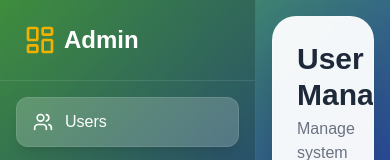
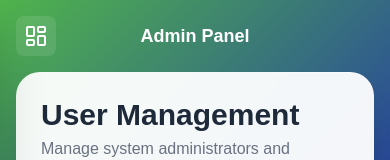
Before and after one commit to kanishka-gunatunga/slt-raffle-draw-frontend, a Next.js app: page /admin/users in a window 390 px wide. Shown: the top 160 px of the page. Built offline with nearby package versions, Linux system fonts and the light colour scheme; no server answers; sample sign-in values are in the browser's storage.

Commit message:
fixed responsive

```diff
--- a/src/app/admin/events/[id]/page.tsx
+++ b/src/app/admin/events/[id]/page.tsx
@@ -228,9 +228,9 @@ export default function EventDetailsPage() {
                 </Link>
             </header>
 
-            <div className="flex-1 min-h-0 grid grid-cols-1 lg:grid-cols-2 gap-8">
+            <div className="flex-1 min-h-0 grid grid-cols-1 lg:grid-cols-2 gap-8 lg:overflow-hidden overflow-y-auto lg:overflow-y-visible">
                 {/* LEFT COLUMN: CONFIG & RESULTS */}
-                <div className="flex flex-col gap-8 h-full overflow-y-auto pr-2 custom-scrollbar">
+                <div className="flex flex-col gap-8 lg:h-full lg:overflow-y-auto pr-2 custom-scrollbar">
                     {/* GIFTS MANAGEMENT */}
                     <section>
                         <div className="flex justify-between items-center mb-6">
@@ -347,7 +347,7 @@ export default function EventDetailsPage() {
                 </div>
 
                 {/* RIGHT COLUMN: PARTICIPATION (ATTENDANCE) */}
-                <section className="h-full flex flex-col min-h-0">
+                <section className="lg:h-full flex flex-col min-h-[500px] lg:min-h-0">
                     <div className="flex justify-between items-center mb-6 shrink-0">
                         <h2 className="text-2xl font-bold text-gray-800 flex items-center gap-2" style={{ fontFamily: "Arial, sans-serif" }}>
                             Participation
--- a/src/app/admin/layout.tsx
+++ b/src/app/admin/layout.tsx
@@ -31,18 +31,19 @@ export default function AdminLayout({ children }: { children: React.ReactNode })
     const isActive = (path: string) => pathname.startsWith(path);
     const isLoginPage = pathname === '/admin/login';
 
+    const [isMobileMenuOpen, setIsMobileMenuOpen] = useState(false);
+
+    // Close mobile menu on path change
+    useEffect(() => {
+        setIsMobileMenuOpen(false);
+    }, [pathname]);
+
     if (isLoginPage) {
         return <div className="min-h-screen">{children}</div>;
     }
 
-    return (
-        <div className="h-screen w-full flex overflow-hidden fixed inset-0"
-            style={{
-                background: "linear-gradient(135.01deg, #51B749 -1.51%, #253EA3 49.62%, #01B4EC 105.88%)"
-            }}
-        >
-            {/* Sidebar */}
-            <aside className="w-64 bg-black/20 backdrop-blur-xl border-r border-white/10 text-white flex flex-col h-full shrink-0">
+    const sidebarContent = (
+        <>
             <div className="p-6 border-b border-white/10 shrink-0">
                 <h1 className="text-2xl font-bold flex items-center gap-2" style={{ fontFamily: "Arial, sans-serif" }}>
                     <LayoutDashboard className="w-8 h-8 text-yellow-500" />
@@ -50,7 +51,7 @@ export default function AdminLayout({ children }: { children: React.ReactNode })
                 </h1>
             </div>
 
-                <nav className="flex-1 p-4 space-y-2 overflow-y-auto">
+            <nav className="flex-1 p-4 space-y-2 overflow-y-auto w-full">
                 <Link
                     href="/admin/users"
                     className={`flex items-center gap-3 px-4 py-3 rounded-xl transition-all duration-200 font-medium ${isActive('/admin/users') ? 'bg-white/20 text-white shadow-lg border border-white/10' : 'text-white/70 hover:bg-white/10 hover:text-white'}`}
@@ -76,11 +77,49 @@ export default function AdminLayout({ children }: { children: React.ReactNode })
                     Logout
                 </button>
             </div>
+        </>
+    );
+
+    return (
+        <div className="h-screen w-full flex overflow-hidden fixed inset-0"
+            style={{
+                background: "linear-gradient(135.01deg, #51B749 -1.51%, #253EA3 49.62%, #01B4EC 105.88%)"
+            }}
+        >
+            {/* Desktop Sidebar */}
+            <aside className="w-64 bg-black/20 backdrop-blur-xl border-r border-white/10 text-white hidden md:flex flex-col h-full shrink-0">
+                {sidebarContent}
             </aside>
 
+            {/* Mobile Header & Menu */}
+            <div className={`md:hidden fixed inset-0 z-50 ${isMobileMenuOpen ? 'pointer-events-auto' : 'pointer-events-none'}`}>
+                {/* Backdrop */}
+                <div
+                    className={`absolute inset-0 bg-black/60 backdrop-blur-sm transition-opacity duration-300 ${isMobileMenuOpen ? 'opacity-100' : 'opacity-0 pointer-events-none'}`}
+                    onClick={() => setIsMobileMenuOpen(false)}
+                />
+
+                {/* Mobile Sidebar Panel */}
+                <div className={`absolute top-0 left-0 w-64 h-full bg-[#1a2b6d] text-white flex flex-col shadow-2xl transition-transform duration-300 ${isMobileMenuOpen ? 'translate-x-0' : '-translate-x-full'}`}>
+                    {sidebarContent}
+                </div>
+            </div>
+
             {/* Main Content */}
-            <main className="flex-1 h-full overflow-hidden flex flex-col">
-                <div className="flex-1 overflow-hidden p-4 md:p-8">
+            <main className="flex-1 h-full overflow-hidden flex flex-col relative">
+                {/* Mobile Menu Button - Only visible on mobile */}
+                <div className="md:hidden p-4 flex items-center justify-between text-white shrink-0">
+                    <button
+                        onClick={() => setIsMobileMenuOpen(true)}
+                        className="p-2 bg-white/10 rounded-lg hover:bg-white/20 transition-colors"
+                    >
+                        <LayoutDashboard className="w-6 h-6" />
+                    </button>
+                    <span className="font-bold text-lg">Admin Panel</span>
+                    <div className="w-10"></div> {/* Spacer for centering */}
+                </div>
+
+                <div className="flex-1 overflow-hidden p-4 md:p-8 pt-0 md:pt-8">
                     <div className="bg-white/95 backdrop-blur-md rounded-3xl shadow-2xl h-full border border-white/20 overflow-hidden flex flex-col">
                         {children}
                     </div>
```
Lines whose indentation alone changed are shown as unchanged.
